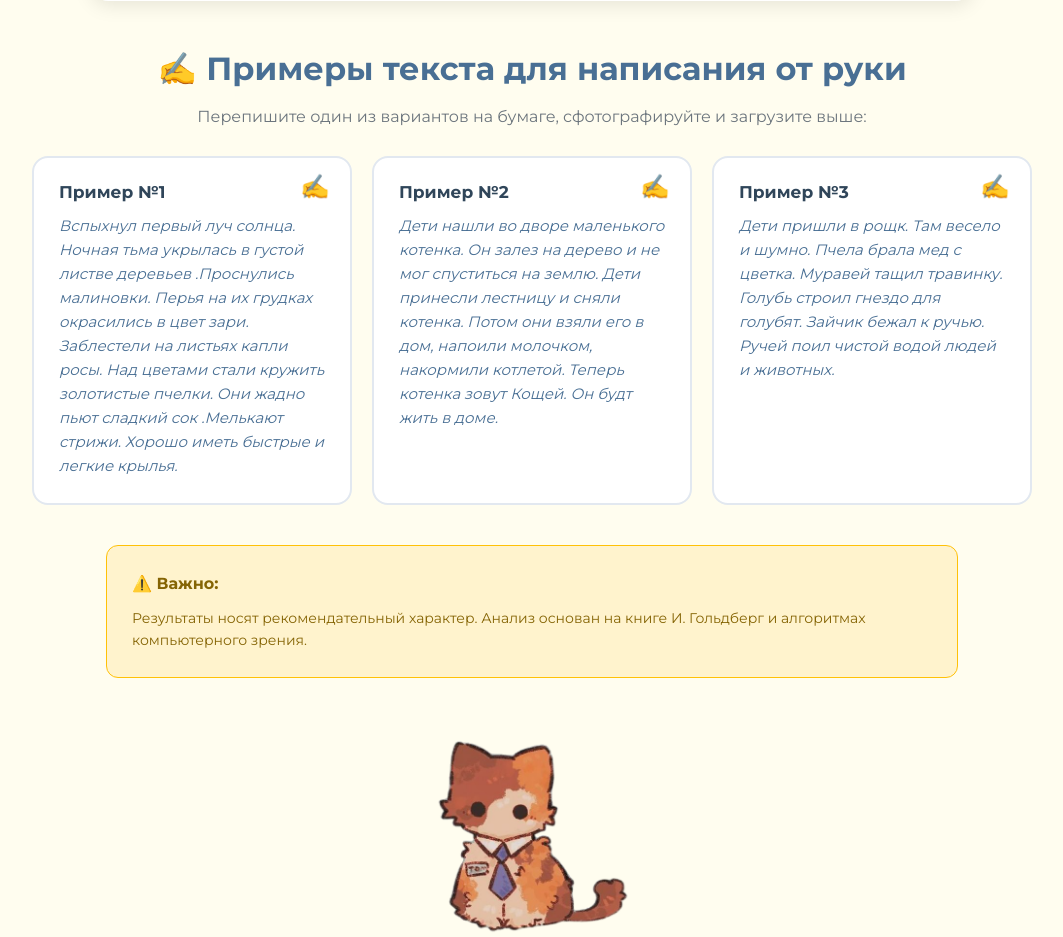
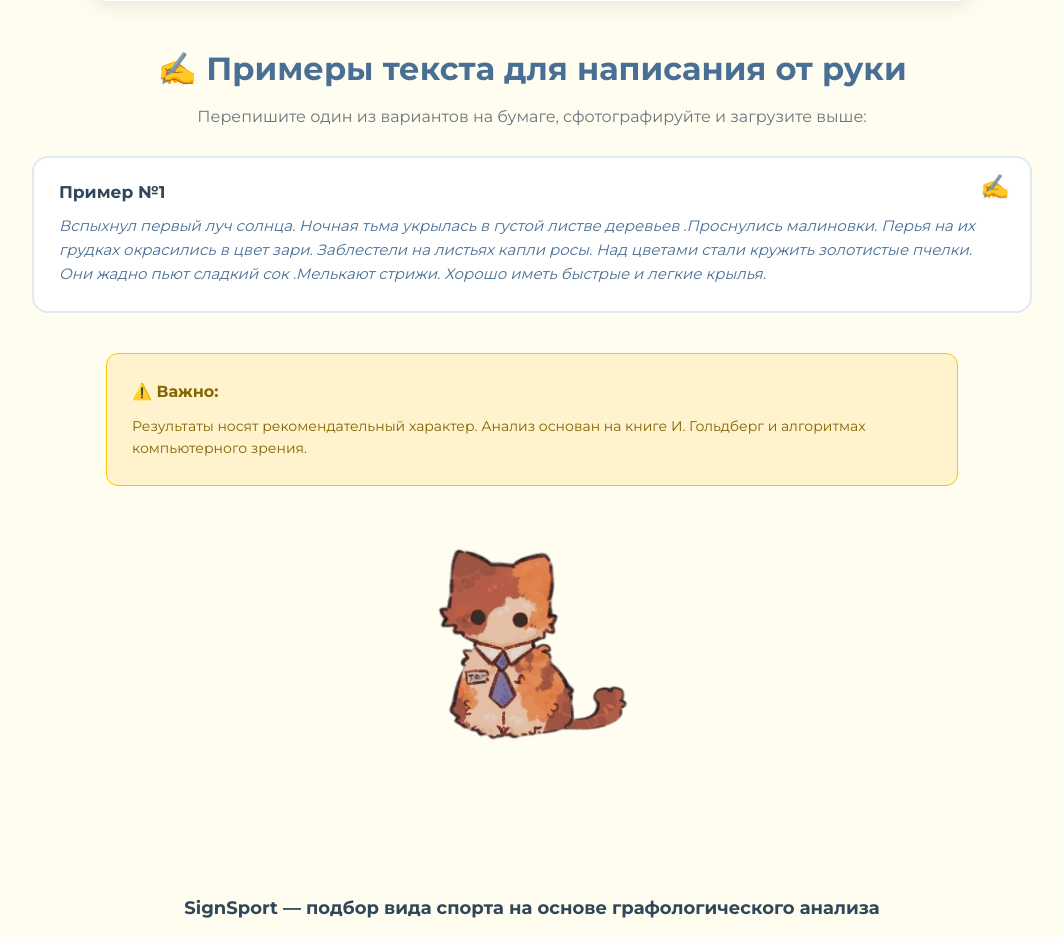
Before and after one commit to Books-Master18/SignSport_Main, a Flask app: page /analyze in a window 1280 px wide. Shown: the part 676-1613 px from the top of the page, without its empty margins (108-1171 px from the left). Run offline with Flask 3, Linux system fonts and the light colour scheme.

Commit message:
без лишних примеров

```diff
--- a/templates/program.html
+++ b/templates/program.html
@@ -104,15 +104,6 @@
                 <p class="sample-text">Вспыхнул первый луч солнца. Ночная тьма укрылась в густой листве деревьев .Проснулись малиновки. Перья на их грудках окрасились в цвет зари. Заблестели на листьях капли росы. Над цветами стали кружить золотистые пчелки. Они жадно пьют сладкий сок .Мелькают стрижи. Хорошо иметь быстрые и легкие крылья.</p>
             </div>
 
-            <div class="sample-card" onclick="selectSample(this, 'Предпочитаю спокойную обстановку. Ценю дисциплину, терпение и возможность работать в своём ритме.')">
-                <div class="sample-title">Пример №2</div>
-                <p class="sample-text">Дети нашли во дворе маленького котенка. Он залез на дерево и не мог спуститься на землю. Дети принесли лестницу и сняли котенка. Потом  они взяли его в дом, напоили молочком, накормили котлетой. Теперь котенка зовут Кощей. Он будт жить в доме.</p>
-            </div>
-
-            <div class="sample-card" onclick="selectSample(this, 'Люблю точность и стратегию. Принимаю решения обдуманно, ценю контроль и хладнокровие.')">
-                <div class="sample-title">Пример №3</div>
-                <p class="sample-text">Дети пришли в рощк. Там весело и шумно. Пчела брала мед с цветка. Муравей тащил травинку. Голубь строил гнездо для голубят. Зайчик бежал к ручью. Ручей поил чистой водой людей и животных.</p>
-            </div>
         </div>
 
         <!-- Дисклеймер -->
```
